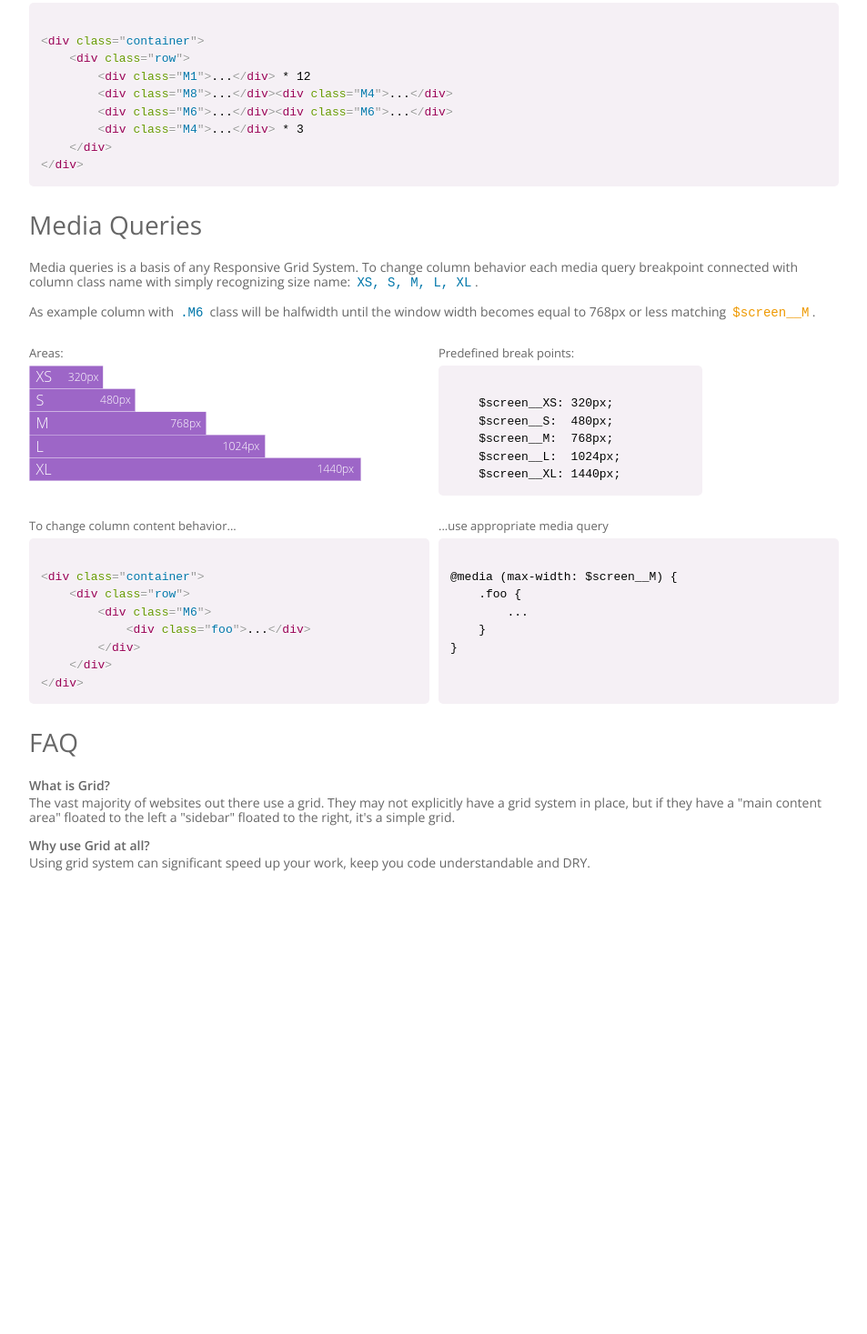
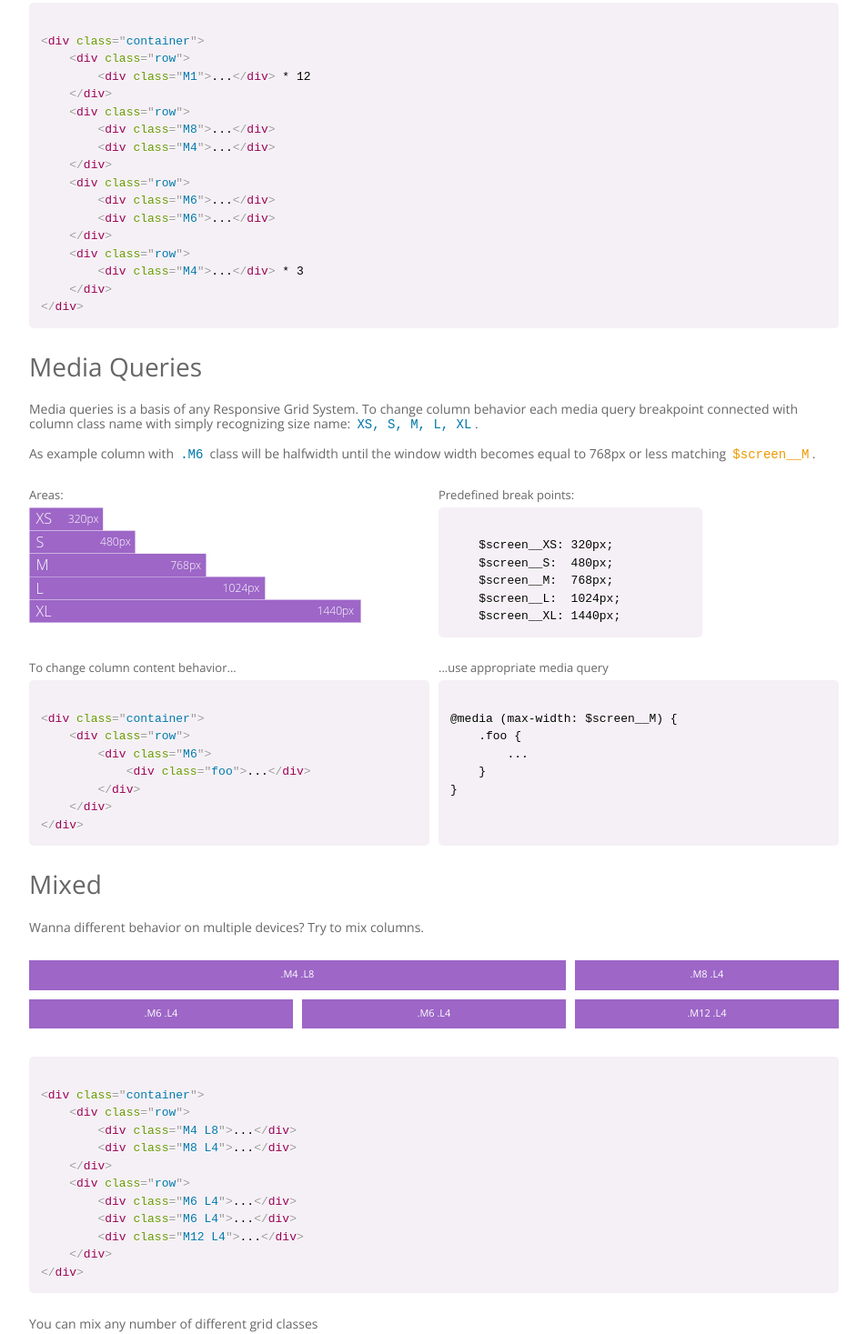
Before and after one commit to gotbahn/flex-box-grid, a website: page index.html in a window 1280 px wide. Shown: the part 674-2141 px from the top of the page at 91% size, without its empty margins (163-1116 px from the left). Before the commit the page ends 1675 px from the top, so only its background shows below. Drawn offline with nearby package versions, Linux system fonts and the light colour scheme.

Commit message:
added 'Mixed' chapter to documentation

```diff
--- a/index.html
+++ b/index.html
@@ -137,8 +137,16 @@
 &lt;div class="container">
     &lt;div class="row">
         &lt;div class="M1">...&lt;/div> * 12
-        &lt;div class="M8">...&lt;/div>&lt;div class="M4">...&lt;/div>
-        &lt;div class="M6">...&lt;/div>&lt;div class="M6">...&lt;/div>
+    &lt;/div>
+    &lt;div class="row">
+        &lt;div class="M8">...&lt;/div>
+        &lt;div class="M4">...&lt;/div>
+    &lt;/div>
+    &lt;div class="row">
+        &lt;div class="M6">...&lt;/div>
+        &lt;div class="M6">...&lt;/div>
+    &lt;/div>
+    &lt;div class="row">
         &lt;div class="M4">...&lt;/div> * 3
     &lt;/div>
 &lt;/div>
@@ -207,6 +215,55 @@
 
         </section>
 
+        <section id="mixed">
+            <h2>Mixed</h2>
+
+            <p>
+                Wanna different behavior on multiple devices? Try to mix columns.
+            </p>
+
+            <div class="section-example">
+                <div class="row">
+                    <!--(.M4.L8>.col-content-example{.M4 .L8})+(.M8.L4>.col-content-example{.M8 .L4})-->
+                    <div class="M4 L8">
+                        <div class="col-content-example">.M4 .L8</div>
+                    </div>
+                    <div class="M8 L4">
+                        <div class="col-content-example">.M8 .L4</div>
+                    </div>
+                </div>
+                <div class="row">
+                    <!--(.M6.L4>.col-content-example{.M6 .L4})+(.M6.L4>.col-content-example{.M6 .L4})+(.M12.L4>.col-content-example{.M12 .L4})-->
+                    <div class="M6 L4">
+                        <div class="col-content-example">.M6 .L4</div>
+                    </div>
+                    <div class="M6 L4">
+                        <div class="col-content-example">.M6 .L4</div>
+                    </div>
+                    <div class="M12 L4">
+                        <div class="col-content-example">.M12 .L4</div>
+                    </div>
+                </div>
+            </div>
+
+<pre class="language-markup"><code>
+&lt;div class="container">
+    &lt;div class="row">
+        &lt;div class="M4 L8">...&lt;/div>
+        &lt;div class="M8 L4">...&lt;/div>
+    &lt;/div>
+    &lt;div class="row">
+        &lt;div class="M6 L4">...&lt;/div>
+        &lt;div class="M6 L4">...&lt;/div>
+        &lt;div class="M12 L4">...&lt;/div>
+    &lt;/div>
+&lt;/div>
+</code></pre>
+            <p>
+                You can mix any number of different grid classes
+            </p>
+        </section>
+
         <section id="faq">
             <h2>FAQ</h2>
 
```
Also changed, not shown: README.md.
